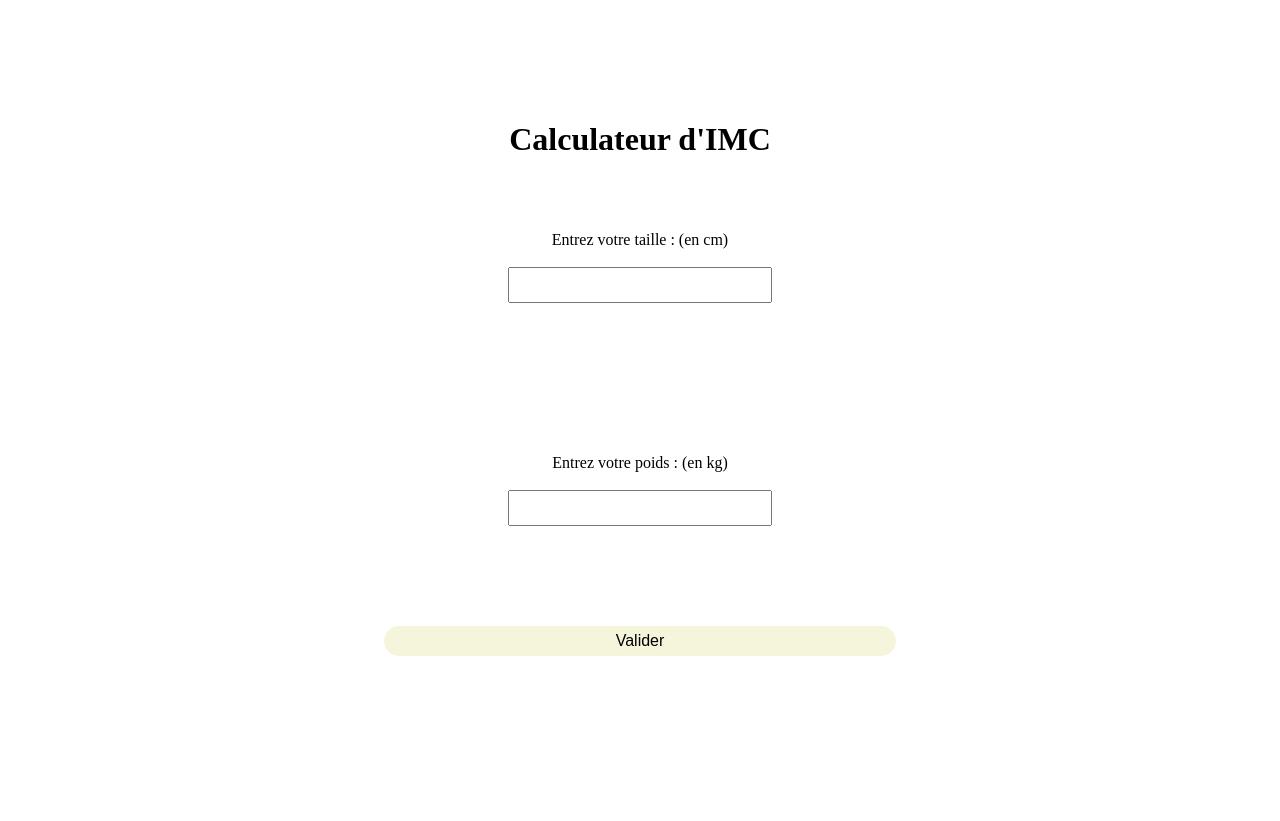
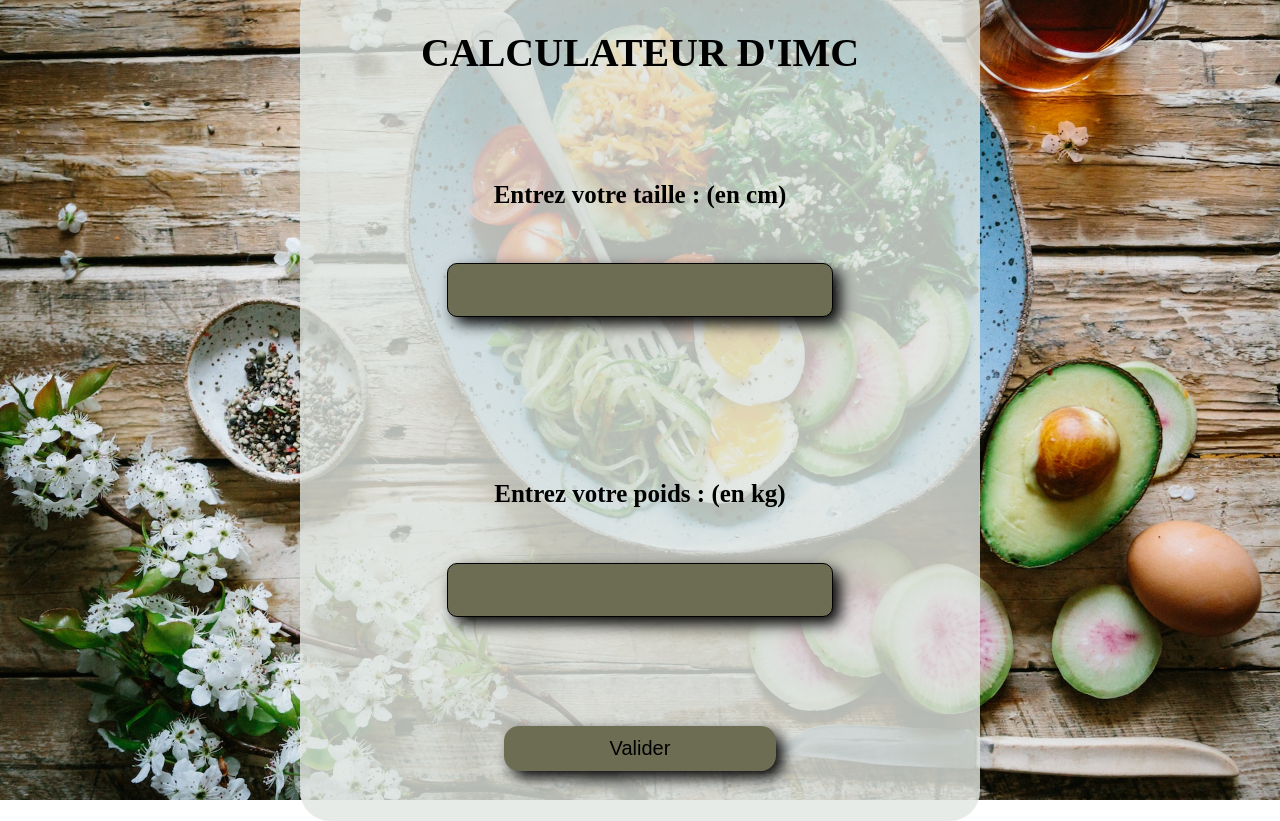
Before and after one commit to GuillaumeCeccoli/IMCcalculator, a plain HTML site: page index.html in a window 1280 px wide. Before the commit the page ends 800 px from the top, so only its background shows below. Drawn offline with Linux system fonts and the light colour scheme.

Commit message:
Stylisation accueil

```diff
--- a/index.html
+++ b/index.html
@@ -7,7 +7,8 @@
     <title>Calculateur d'IMC</title>
   </head>
   <body>
-    <main class="container">
+    <main class="container" id="container">
+      <div class="sub-container" id="sub-container">
         <h1 class="title">Calculateur d'IMC</h1>
         <div class="informations">
           <label class="label" for="size"
@@ -18,7 +19,8 @@
             >Entrez votre poids : (en kg)
             <input type="number" name="weight" id="weight" />
           </label>
-        <button id="sub" class="link" type="submit">Valider</button>
+          <button id="sub" class="btn" type="submit">Valider</button>
+        </div>
       </div>
     </main>
     <script src="script.js"></script>
--- a/script.js
+++ b/script.js
@@ -6,11 +6,12 @@ function userData() {
     if (weight === "" || size === "") {
       if (!document.getElementById("errorInfos")) {
         // Vérifie si le message d'erreur existe déjà
+        let subContainer = document.getElementById("sub-container");
         let errorInfos = document.createElement("div");
         errorInfos.id = "errorInfos"; // Ajoute un identifiant à l'élément d'erreur
         errorInfos.innerHTML = "Les informations sont erronées";
         errorInfos.classList.add("error"); // Ajoute une classe à l'élément d'erreur
-        document.body.appendChild(errorInfos);
+        subContainer.appendChild(errorInfos);
       }
     } else {
       // Si l'élément d'erreur existe, le supprimer avant de calculer l'IMC
--- a/styles.css
+++ b/styles.css
@@ -1,70 +1,116 @@
+/* GENERAL */
+
 body {
   margin: 0;
   padding: 0;
   box-sizing: border-box;
 }
 
+/* PAGE ACCUEIL */
+
 .container {
-  width: 100%;
-  margin-top: 100px;
   display: flex;
   flex-direction: column;
   align-items: center;
+  justify-content: center;
+  width: 100%;
+  height: 100vh;
+  background: url(/Images/nourriture.jpg) center / cover no-repeat;
 }
 
+.sub-container {
+  background-color: rgba(226, 230, 226, 0.8);
+  border-radius: 30px;
+  display: flex;
+  flex-direction: column;
+  align-items: center;
+  width: 340px;
+}
 .title {
+  width: 90%;
   text-align: center;
+  font-size: 25px;
+  margin: 50px auto;
+  text-transform: uppercase;
 }
-
 .informations {
   display: flex;
   align-items: center;
+  justify-content: center;
   width: 80%;
   flex-direction: column;
-  gap: 30px;
 }
 
 .label {
-  margin: 5% auto;
+  margin: 10% auto;
   text-align: center;
+  font-weight: bold;
 }
 
 input {
-  margin: 5% auto;
+  margin: 10% auto;
   width: 70%;
-  height: 30px;
+  height: 50px;
+  border-radius: 10px;
+  border: none;
+  background-color: rgb(109, 109, 83);
+  font-size: 25px;
+  font-weight: bold;
+  box-shadow: 7px 7px 15px black;
+  border: solid 1px black;
 }
 
-.link,
-.link:visited {
+.btn {
   width: 50%;
-  height: 30px;
-  background-color: beige;
+  height: 45px;
+  background-color: rgb(109, 109, 83);
   border: none;
   border-radius: 15px;
-  font-size: 16px;
+  font-size: 20px;
   text-decoration: none;
   display: flex;
   align-items: center;
   justify-content: center;
   color: black;
+  margin-bottom: 50px;
+  box-shadow: 7px 7px 15px black;
 }
 
-.link:hover {
+.btn:hover {
   cursor: pointer;
   background-color: rgb(207, 207, 177);
 }
+
+/* Message d'erreur */
 
 .error {
   display: flex;
   flex-direction: row;
   align-items: center;
+  justify-content: center;
   background-color: red;
   color: white;
-  font-size: 20px;
-  width: 50%;
+  font-size: 30px;
+  width: 80%;
   margin: 20px auto;
-  text-align: center;
   padding: 10px;
   border-radius: 20px;
+  height: 70px;
 }
+
+/* MEDIAS QUERIES */
+
+@media screen and (min-width: 768px) {
+  .container {
+    background: url(/Images/nourriture.jpg) center / cover no-repeat;
+  }
+  .sub-container {
+    width: 680px;
+  }
+  .title {
+    font-size: 40px;
+  }
+  .label {
+    font-size: 25px;
+  }
+}
```
Also changed, not shown: resultat.html (+7 -5 lines), Images/nourriture.jpg (added), 1 other file. Lines whose indentation alone changed are shown as unchanged.
